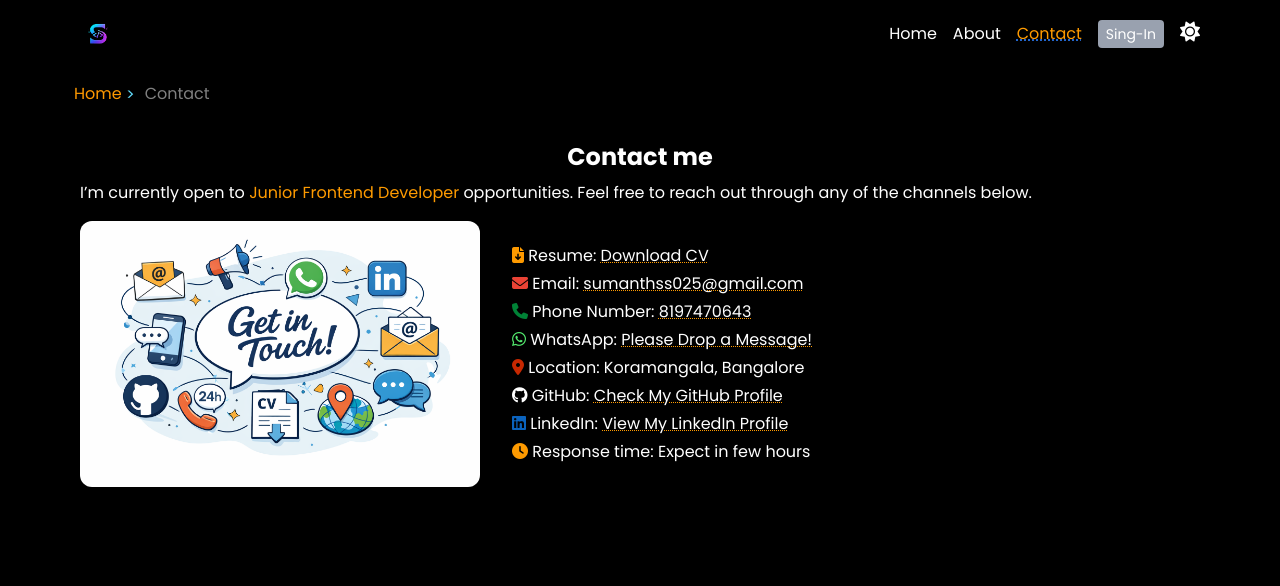
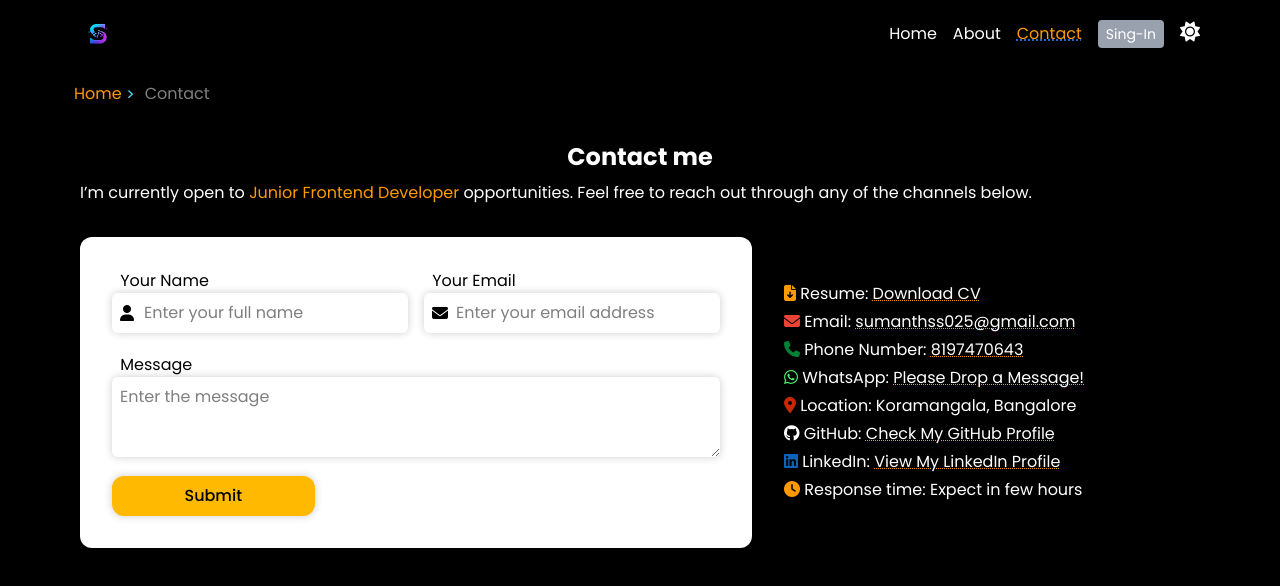
Before and after one commit to sumanth-git-hub/react-tasks-in-one-place, a React (Vite) app: page /contact in a window 1280 px wide. Shown: the top 586 px of the page. Built offline with nearby package versions, Linux system fonts and the light colour scheme.

Commit message:
Attached the contact form in contact page

```diff
--- a/package.json
+++ b/package.json
@@ -18,6 +18,7 @@
     "react": "^19.1.1",
     "react-dom": "^19.1.1",
     "react-hook-form": "^7.75.0",
+    "react-hot-toast": "^2.6.0",
     "react-router-dom": "^7.8.1",
     "react-syntax-highlighter": "^16.1.1",
     "reactstrap": "^9.2.3",
--- a/src/App.jsx
+++ b/src/App.jsx
@@ -11,6 +11,7 @@ import FallbackComponent from "./components/FallbackComponent";
 import CustomBreadCrumb from "./components/CustomBreadCrumb";
 import { AuthProvider } from "./Context/AuthContext";
 // import { ThemeContext } from './Context/ThemeContext'
+import {Toaster} from 'react-hot-toast'
 
 function App() {
   const [openModal, isOpenModal] = useState(null);
@@ -20,6 +21,7 @@ function App() {
   return (
     <ThemeProvider>
       <AuthProvider >
+        <Toaster />
       <HeaderComponent
         openModal={openModal}
         isOpenModal={isOpenModal}
--- a/src/components/ContactPage.jsx
+++ b/src/components/ContactPage.jsx
@@ -5,14 +5,54 @@ import { Link, useOutletContext } from "react-router-dom";
 import { ThemeContext } from "../Context/ThemeContext";
 import { useTheme } from "../hooks/useTheme";
 import contactMeImage from "../assets/contact-me.png";
-import updatedResume from "../assets/sumanth-s-s-updated-resume-2026.pdf"
+import updatedResume from "../assets/sumanth-s-s-updated-resume-2026.pdf";
+import { useForm } from "react-hook-form";
+import toast from "react-hot-toast";
 
 export default function ContactPage() {
   const [darkMode] = useTheme();
+  const {
+    register,
+    handleSubmit,
+    watch,
+    reset,
+    formState: { errors, isSubmitting },
+  } = useForm();
+
+  async function onSubmit(data) {
+    await new Promise((resolve) => setTimeout(resolve, 2000));
+
+    const formData = new FormData();
+
+    formData.append("access_key", import.meta.env.VITE_ACCESS_KEY);
+    formData.append("name", data.userName);
+    formData.append("email", data.userEmail);
+    formData.append("message", data.userMessage);
+
+    try {
+      const response = await fetch("https://api.web3forms.com/submit", {
+      method: "POST",
+      body: formData
+    });
+
+    const result = await response.json();
+    if (result.success) {
+      toast.success("Thanks for the submission!")
+      reset();
+    } else {
+      console.log("Error", result);
+      toast.error(result.message);
+    }
+    } catch (error) {
+      toast.error(error.message);
+    }
+  }
   return (
     <section className={`w-full ${darkMode ? "darkModeActive" : ""}`}>
-      <div className={`w-full min-h-[calc(100vh-100px)] max-w-6xl p-4 m-auto`}>
-        <h2 className="my-2 text-center text-2xl font-bold">Contact me</h2>
+      <div
+        className={`w-full min-h-[calc(100vh-100px)] max-w-6xl p-4 m-auto pb-20`}
+      >
+        <h1 className="my-2 text-center text-2xl font-bold">Contact me</h1>
         <div>
           <p>
             I’m currently open to{" "}
@@ -20,13 +60,107 @@ export default function ContactPage() {
             opportunities. Feel free to reach out through any of the channels
             below.
           </p>
-          <section className="flex items-center gap-8 mt-4 flex-col md:flex-row">
-            <div className="w-full max-w-[400px]">
-              <img
-                className="object-cover w-full rounded-xl"
-                src={contactMeImage}
-                alt={"contact-section-image"}
-              />
+          <section className="flex items-center gap-8 mt-8 flex-col md:flex-row flex-wrap">
+            <div className="w-full max-w-2xl">
+               <section className="getInTouchSection">
+            <form
+             onSubmit={handleSubmit(onSubmit)}
+              className="w-6xl max-w-full mx-auto applyShadow p-8 rounded-xl bg-white text-black"
+            >
+              <section className="flex flex-col justify-center items-center">
+                <div className="flex justify-between w-full gap-4 flex-wrap sm:flex-nowrap">
+                  <div className="w-full sm:w-1/2 relative">
+                    <label className="p-1" htmlFor="userName">
+                      <i className="fa-solid fa-user absolute top-9 left-2"></i>
+                      &nbsp;Your Name
+                    </label>
+                    <br />
+                    <input
+                      type="text"
+                      id="userName"
+                      name="userName"
+                      className="w-full applyShadow rounded-md h-10 p-2 pl-8"
+                      placeholder="Enter your full name"
+                      {...register("userName", {
+                        required: {
+                          value: true,
+                          message: "Please enter the name",
+                        },
+                      })}
+                    />
+                    {errors.userName && (
+                      <p className="mt-2 text-sm text-red-500">
+                        {errors.userName.message}
+                      </p>
+                    )}
+                  </div>
+                  <div className="w-full sm:w-1/2 relative">
+                    <label className="p-1" htmlFor="userEmail">
+                      <i className="fa-solid fa-envelope absolute top-9 left-2"></i>
+                      &nbsp;Your Email
+                    </label>
+                    <br />
+                    <input
+                      type="text"
+                      id="userEmail"
+                      name="userEmail"
+                      className="w-full applyShadow rounded-md h-10 p-2 pl-8"
+                      placeholder="Enter your email address"
+                      {...register("userEmail", {
+                        required: {
+                          value: true,
+                          message: "Please enter the email address",
+                        },
+                        pattern: {
+                          value: /^\S+@\S+\.\S+$/,
+                          message: "Enter a valid email address",
+                        },
+                      })}
+                    />
+                    {errors.userEmail && (
+                      <p className="mt-2 text-sm text-red-500">
+                        {errors.userEmail.message}
+                      </p>
+                    )}
+                  </div>
+                </div>
+
+                <div className="w-full mt-5">
+                  <label className="p-1" htmlFor="userMessage">
+                    &nbsp;Message
+                  </label>
+                  <textarea
+                    className="applyShadow rounded-md min-h-20  w-full p-2"
+                    contentEditable={"plaintext-only"}
+                    name="userMessage"
+                    id="userMessage"
+                    placeholder="Enter the message"
+                    {...register("userMessage", {
+                      required: {
+                        value: true,
+                        message: "Please enter the message",
+                      },
+                      minLength: {
+                        value: 6,
+                        message: "Please enter a valid message",
+                      },
+                    })}
+                  ></textarea>
+                  {errors.userMessage && (
+                    <p className="mt-2 text-sm text-red-500">
+                      {errors.userMessage.message}
+                    </p>
+                  )}
+                </div>
+              </section>
+              <button
+                className="py-2 sm:w-1/3 w-full px-10 rounded-xl font-medium cursor-pointer bg-amber-400 mt-3 applyShadow"
+                disabled={isSubmitting}
+              >
+                {isSubmitting ? "Submitting..." : "Submit"}
+              </button>
+            </form>
+          </section>
             </div>
             <address className="change-font-style">
               <p className="mb-1">
@@ -34,7 +168,7 @@ export default function ContactPage() {
                 &nbsp;Resume:{" "}
                 <Link
                   className="underline decoration-1 decoration-dotted hover:text-amber-500 decoration-amber-500"
-                  to= {updatedResume}
+                  to={updatedResume}
                   target="_blank"
                 >
                   Download CV
```
Also changed, not shown: 2 other files (tests, documents, lock files or other folders).
